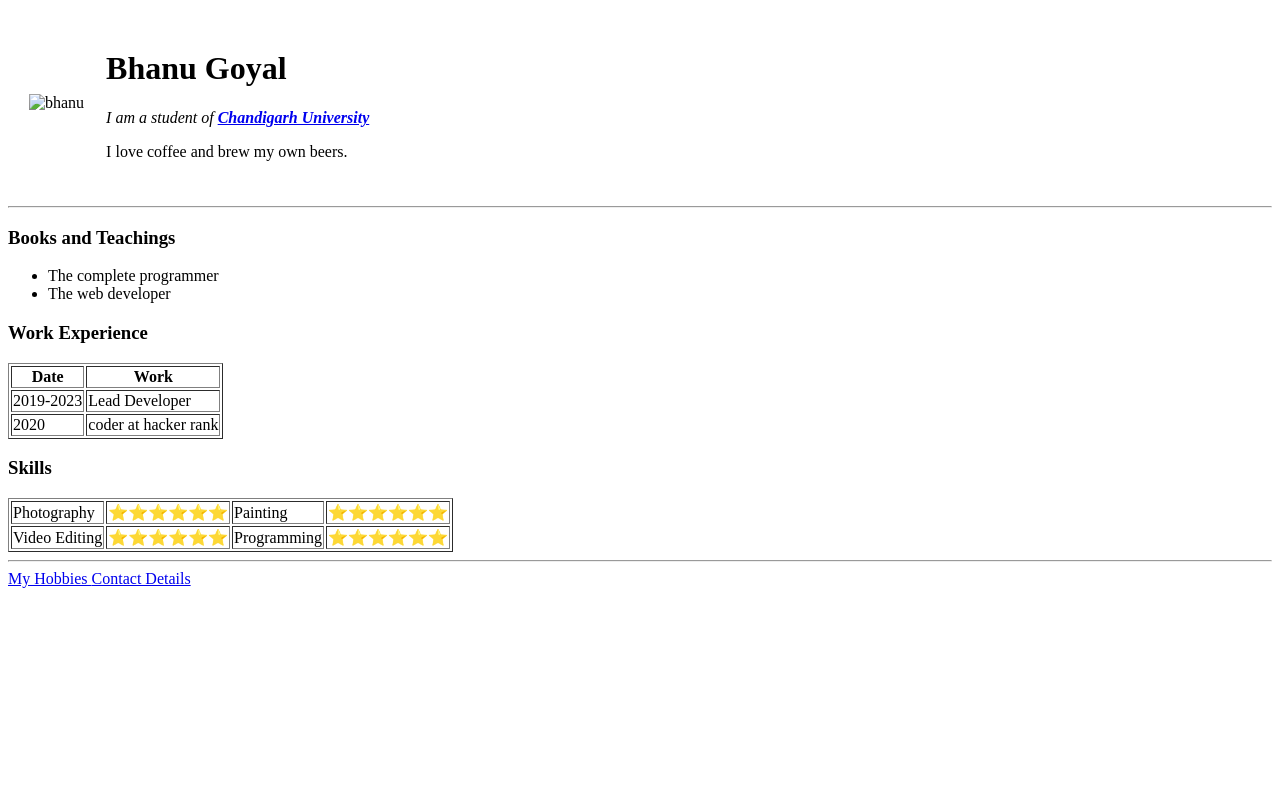
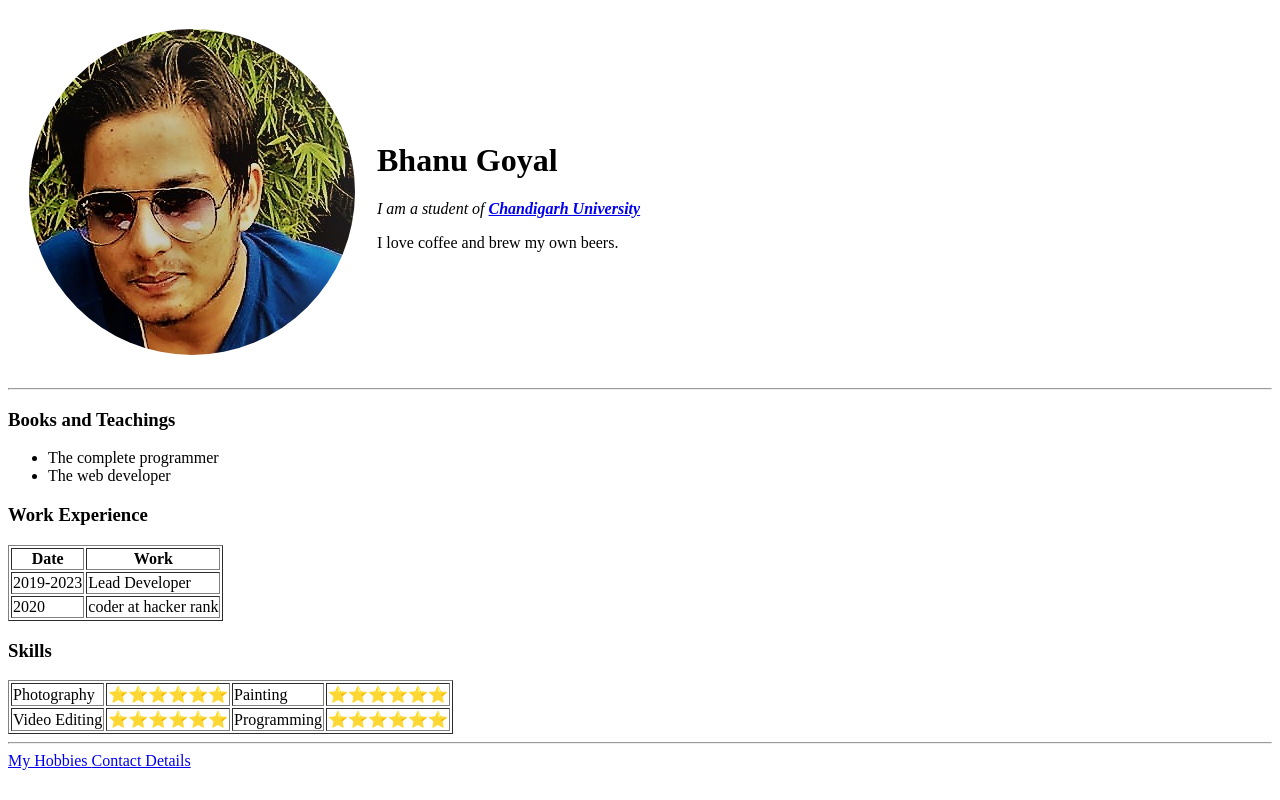
Before and after one commit to bhanugoyal007/CV, a plain HTML site: page index.html in a window 1280 px wide. Drawn offline with Linux system fonts and the light colour scheme.

Commit message:
upadte index.html

```diff
--- a/index.html
+++ b/index.html
@@ -14,7 +14,7 @@ and open the template in the editor.
         <table cellspacing="20px">
             <tr>
                 <td>
-                     <img src="images/bhanu.png" alt="bhanu ">
+                     <img src="bhanu.png" alt="bhanu ">
                 </td>
                 <td>
                     <h1>Bhanu Goyal</h1>
```
